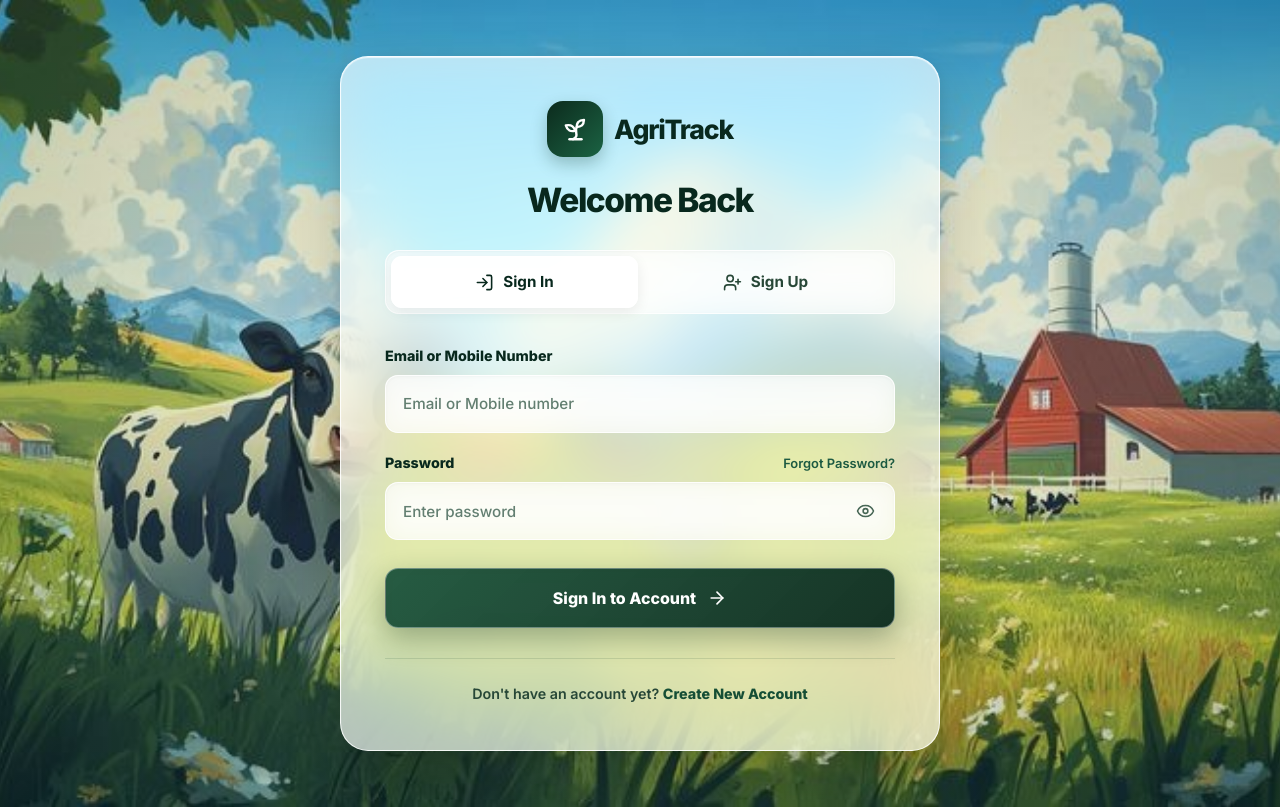
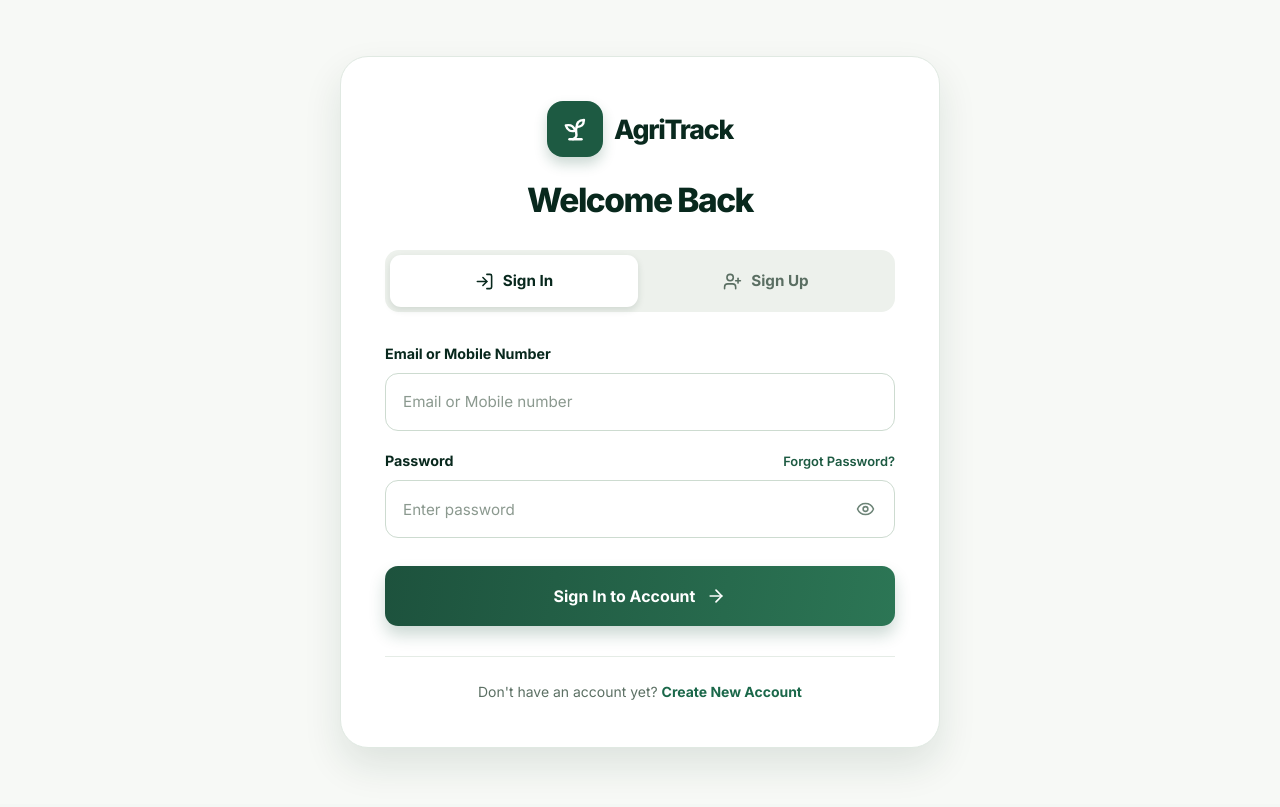
Before and after one commit to Krishnaprasath100/AgriTrack, a Next.js app in the folder frontend/: page /login in a window 1280 px wide. Built offline with nearby package versions, Linux system fonts and the light colour scheme.

Commit message:
Remove background image from login page

```diff
--- a/frontend/src/components/auth/AuthPage.module.css
+++ b/frontend/src/components/auth/AuthPage.module.css
@@ -4,9 +4,7 @@
   display: grid;
   place-items: center;
   padding: 56px 20px;
-  background:
-    radial-gradient(ellipse at 50% 50%, rgba(255, 255, 255, 0.08) 0%, rgba(12, 43, 29, 0.25) 100%),
-    url('/images/auth-farm-bg.jpg') no-repeat center center / cover fixed;
+  background: #f7f9f6;
   color: #08281d;
   /* Keep authentication screens aligned with the application typography. */
   font-family: var(--font-sans-stack);
@@ -21,45 +19,35 @@
   align-items: center;
   gap: 8px;
   min-height: 44px;
-  padding: 0 18px;
-  border: 1.5px solid rgba(255, 255, 255, 0.85);
+  padding: 0 16px;
+  border: 1px solid #d6e2d8;
   border-radius: 999px;
-  background: rgba(255, 255, 255, 0.7);
-  backdrop-filter: blur(16px) saturate(190%);
-  -webkit-backdrop-filter: blur(16px) saturate(190%);
-  color: #0c2b1d;
+  background: rgba(255, 255, 255, 0.94);
+  color: #17543c;
   font-size: 0.88rem;
-  font-weight: 750;
+  font-weight: 700;
   text-decoration: none;
-  box-shadow: 0 8px 24px rgba(0, 0, 0, 0.12), inset 0 1px 1px rgba(255, 255, 255, 0.6);
-  transition: all 180ms ease;
+  box-shadow: 0 4px 13px rgba(17, 52, 37, 0.08);
+  transition: background-color 160ms ease, transform 160ms ease;
 }
 
 .backHome:hover {
-  transform: translateX(-3px);
-  background: rgba(255, 255, 255, 0.92);
-  border-color: rgba(255, 255, 255, 1);
-  box-shadow: 0 12px 28px rgba(0, 0, 0, 0.18);
+  transform: translateX(-2px);
+  background: #ffffff;
 }
 
 .backHome:focus-visible {
-  outline: 3px solid rgba(16, 185, 129, 0.45);
+  outline: 3px solid rgba(40, 112, 82, 0.35);
   outline-offset: 3px;
 }
 
-/* Glassmorphism Auth Card */
 .card {
   width: min(100%, 600px);
   padding: 44px;
-  border: 1.5px solid rgba(255, 255, 255, 0.85);
+  border: 1px solid #e0e9e2;
   border-radius: 28px;
-  background: rgba(255, 255, 255, 0.68);
-  backdrop-filter: blur(28px) saturate(190%);
-  -webkit-backdrop-filter: blur(28px) saturate(190%);
-  box-shadow:
-    0 24px 60px rgba(0, 0, 0, 0.2),
-    0 4px 16px rgba(12, 43, 29, 0.08),
-    inset 0 1px 1px rgba(255, 255, 255, 0.7);
+  background: #ffffff;
+  box-shadow: 0 18px 38px rgba(17, 52, 37, 0.11);
 }
 
 .brand {
@@ -82,9 +70,9 @@
   display: grid;
   place-items: center;
   border-radius: 16px;
-  background: linear-gradient(135deg, #0c2b1d 0%, #1b6343 100%);
+  background: #1d5a42;
   color: #ffffff;
-  box-shadow: 0 7px 16px rgba(12, 43, 29, 0.25);
+  box-shadow: 0 7px 13px rgba(25, 83, 60, 0.22);
 }
 
 .heading {
@@ -100,14 +88,12 @@
 
 .subheading {
   margin: 11px 0 30px;
-  color: #274737;
+  color: #586d62;
   font-size: 1.05rem;
   line-height: 1.5;
-  font-weight: 600;
   text-align: center;
 }
 
-/* Glassmorphism Tab Bar */
 .tabs {
   display: grid;
   grid-template-columns: 1fr 1fr;
@@ -115,11 +101,7 @@
   margin-bottom: 32px;
   padding: 5px;
   border-radius: 14px;
-  background: rgba(255, 255, 255, 0.45);
-  backdrop-filter: blur(14px);
-  -webkit-backdrop-filter: blur(14px);
-  border: 1px solid rgba(255, 255, 255, 0.75);
-  box-shadow: inset 0 1px 3px rgba(0, 0, 0, 0.04);
+  background: #edf1ec;
 }
 
 .tab,
@@ -130,7 +112,7 @@
   justify-content: center;
   gap: 9px;
   border-radius: 11px;
-  color: #274737;
+  color: #5a6e62;
   font-family: var(--font-sans-stack);
   font-size: 1rem;
   font-weight: 700;
@@ -140,16 +122,12 @@
 
 .tab:hover {
   color: #0c2b1d;
-  background: rgba(255, 255, 255, 0.4);
 }
 
 .tabActive {
-  background: rgba(255, 255, 255, 0.92);
-  backdrop-filter: blur(10px);
-  -webkit-backdrop-filter: blur(10px);
+  background: #ffffff;
   color: #08281d;
-  border: 1px solid rgba(255, 255, 255, 0.95);
-  box-shadow: 0 4px 14px rgba(0, 0, 0, 0.08);
+  box-shadow: 0 3px 7px rgba(20, 52, 38, 0.13);
 }
 
 .form {
@@ -165,7 +143,7 @@
 .label {
   color: #08281d;
   font-size: 0.94rem;
-  font-weight: 750;
+  font-weight: 700;
   line-height: 1.35;
 }
 
@@ -173,35 +151,28 @@
   position: relative;
 }
 
-/* Glassmorphism Form Inputs */
 .input {
   width: 100%;
   height: 58px;
   padding: 0 17px;
-  border: 1.5px solid rgba(255, 255, 255, 0.85);
+  border: 1px solid #cddbd0;
   border-radius: 13px;
   outline: none;
-  background: rgba(255, 255, 255, 0.65);
-  backdrop-filter: blur(12px);
-  -webkit-backdrop-filter: blur(12px);
-  color: #0c2b1d;
+  background: #ffffff;
+  color: #173a2a;
   font-family: inherit;
   font-size: 1rem;
-  font-weight: 600;
   line-height: 1.4;
-  box-shadow: inset 0 1px 3px rgba(0, 0, 0, 0.03);
-  transition: all 180ms ease;
+  transition: border-color 160ms ease, box-shadow 160ms ease;
 }
 
 .input::placeholder {
-  color: #637f71;
-  font-weight: 500;
+  color: #8b998f;
 }
 
 .input:focus {
-  background: rgba(255, 255, 255, 0.95);
-  border-color: #10b981;
-  box-shadow: 0 0 0 4px rgba(16, 185, 129, 0.22);
+  border-color: #287052;
+  box-shadow: 0 0 0 4px rgba(48, 126, 91, 0.13);
 }
 
 .inputPassword {
@@ -218,7 +189,7 @@
   transform: translateY(-50%);
   border: 0;
   background: transparent;
-  color: #476655;
+  color: #6d8477;
   cursor: pointer;
 }
 
@@ -229,23 +200,21 @@
   justify-content: center;
   gap: 11px;
   margin-top: 8px;
-  border: 1.5px solid rgba(255, 255, 255, 0.35);
+  border: 0;
   border-radius: 13px;
-  background: linear-gradient(135deg, rgba(21, 78, 53, 0.92) 0%, rgba(12, 43, 29, 0.96) 100%);
-  box-shadow: 0 10px 28px rgba(12, 43, 29, 0.32);
-  backdrop-filter: blur(8px);
+  background: linear-gradient(100deg, #1d523d, #2c7655);
+  box-shadow: 0 9px 16px rgba(25, 82, 60, 0.22);
   color: #ffffff;
   font-family: var(--font-heading-stack), var(--font-sans-stack), sans-serif;
   font-size: 1.05rem;
-  font-weight: 750;
+  font-weight: 700;
   cursor: pointer;
   transition: transform 160ms ease, box-shadow 160ms ease;
 }
 
 .submit:hover:not(:disabled) {
   transform: translateY(-1px);
-  background: linear-gradient(135deg, rgba(27, 99, 67, 0.95) 0%, rgba(21, 78, 53, 0.98) 100%);
-  box-shadow: 0 14px 34px rgba(12, 43, 29, 0.38);
+  box-shadow: 0 12px 22px rgba(25, 82, 60, 0.28);
 }
 
 .submit:disabled {
@@ -258,32 +227,27 @@
   align-items: flex-start;
   gap: 9px;
   padding: 14px 16px;
-  border: 1.5px solid rgba(242, 194, 188, 0.85);
+  border: 1px solid #f2c2bc;
   border-radius: 12px;
-  background: rgba(255, 244, 242, 0.85);
-  backdrop-filter: blur(14px);
-  -webkit-backdrop-filter: blur(14px);
+  background: #fff4f2;
   color: #a33129;
   font-size: 0.92rem;
-  font-weight: 600;
   line-height: 1.4;
-  box-shadow: 0 4px 14px rgba(163, 49, 41, 0.08);
 }
 
 .footer {
   margin: 30px 0 0;
   padding-top: 24px;
-  border-top: 1px solid rgba(21, 78, 53, 0.14);
-  color: #274737;
-  font-size: 0.94rem;
-  font-weight: 600;
+  border-top: 1px solid #e5ece6;
+  color: #5c7064;
+  font-size: 0.92rem;
   line-height: 1.55;
   text-align: center;
 }
 
 .footer a {
-  color: #154e35;
-  font-weight: 750;
+  color: #1b684a;
+  font-weight: 700;
   text-decoration: none;
 }
 
```
